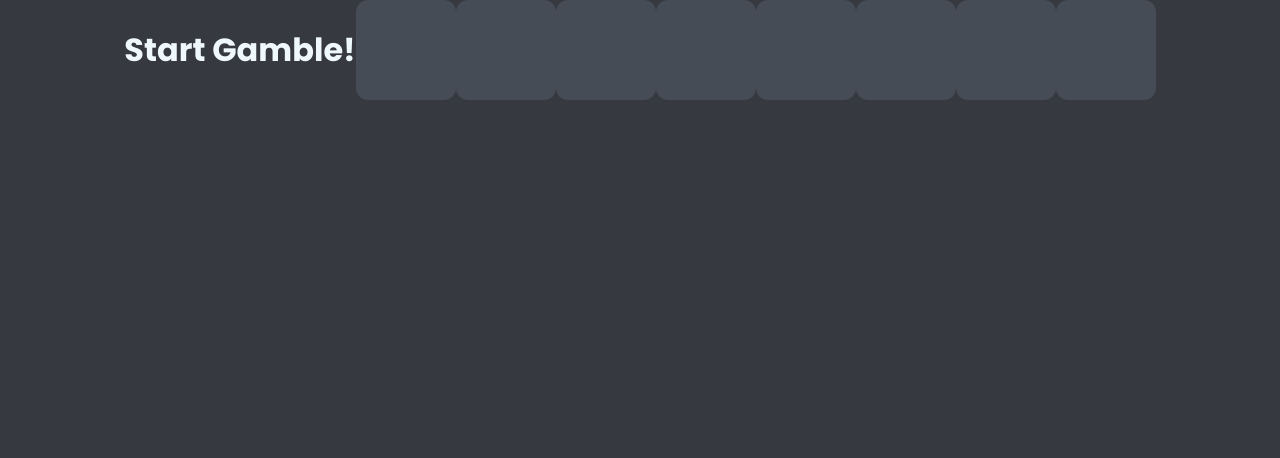
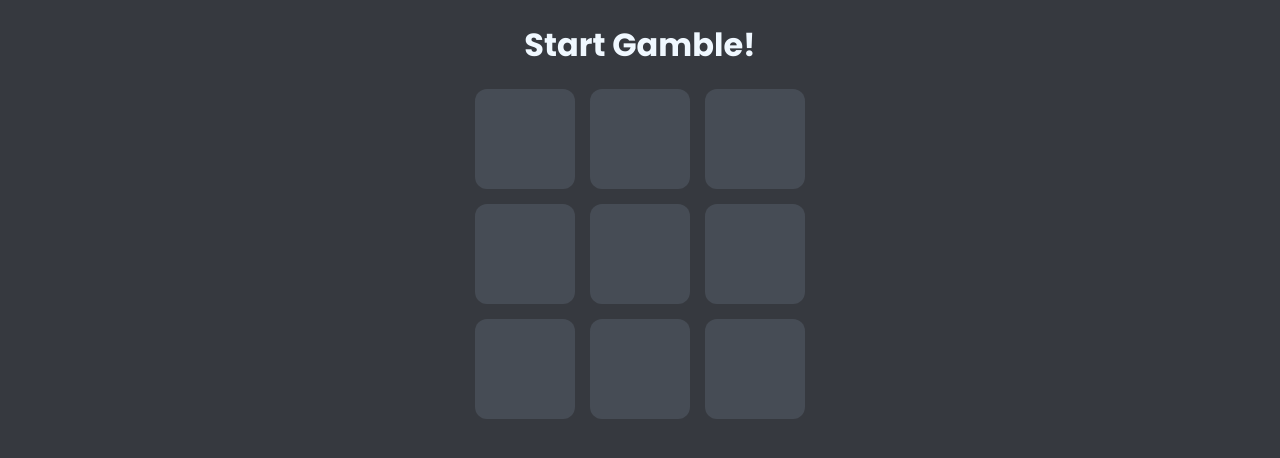
Before and after one commit to kida-k/MineGamble, a website: page webpages/index.html in a window 1280 px wide. Drawn offline with Linux system fonts and the light colour scheme.

Commit message:
buttons in 3x3 grid

```diff
--- a/styling/styles.css
+++ b/styling/styles.css
@@ -1,11 +1,23 @@
 body {
     display: flex;
+    flex-direction: column; /* Stack elements vertically */
     justify-content: center;
     align-items: center;
     margin: 0;
     background-color: #36393f; /* Discord dark theme background */
-    font-family: poppins, serif;
-    -webkit-text-fill-color: aliceblue;
+    font-family: 'Poppins', serif;
+    color: aliceblue;
+}
+
+h1 {
+    margin-bottom: 20px; /* Add space below the heading */
+}
+
+.grid-container {
+    display: grid; /* Enable grid layout */
+    grid-template-columns: repeat(3, 100px); /* 3 columns of 100px each */
+    grid-gap: 15px; /* Spacing between buttons */
+    justify-content: center; /* Center the grid horizontally */
 }
 
 .btn {
@@ -22,12 +34,8 @@ body {
     display: flex;
     justify-content: center;
     align-items: center;
-    flex-direction: row;
 }
-h1{
-    vertical-align: top;
-    flex-direction: column; /* Stack elements vertically */
-}
+
 .btn:hover {
     background-color: #4c525c; /* Slightly lighter shade for hover */
     box-shadow: 0 8px 20px rgba(0, 0, 0, 0.3); /* Subtle shadow */
--- a/webpages/index.html
+++ b/webpages/index.html
@@ -6,13 +6,11 @@
     <link rel="stylesheet" href="/styling/styles.css">
     <link rel="preconnect" href="https://fonts.googleapis.com">
     <link rel="preconnect" href="https://fonts.gstatic.com" crossorigin>
-    <link href="https://fonts.googleapis.com/css2?family=Poppins:ital,wght@0,100;0,200;0,300;0,400;0,500;0,600;0,700;0,800;0,900;1,100;1,200;1,300;1,400;1,500;1,600;1,700;1,800;1,900&display=swap" rel="stylesheet">
+    <link href="https://fonts.googleapis.com/css2?family=Poppins:ital,wght@0,100;0,200;0,300;0,400;0,500;0,600;0,700;0,800;0,900&display=swap" rel="stylesheet">
 </head>
 <body>
-
-
 <h1>Start Gamble!</h1>
-<br>
+<div class="grid-container">
     <button class="btn"></button>
     <button class="btn"></button>
     <button class="btn"></button>
@@ -21,5 +19,7 @@
     <button class="btn"></button>
     <button class="btn"></button>
     <button class="btn"></button>
+    <button class="btn"></button>
+</div>
 </body>
 </html>
```
Lines whose indentation alone changed are shown as unchanged.
